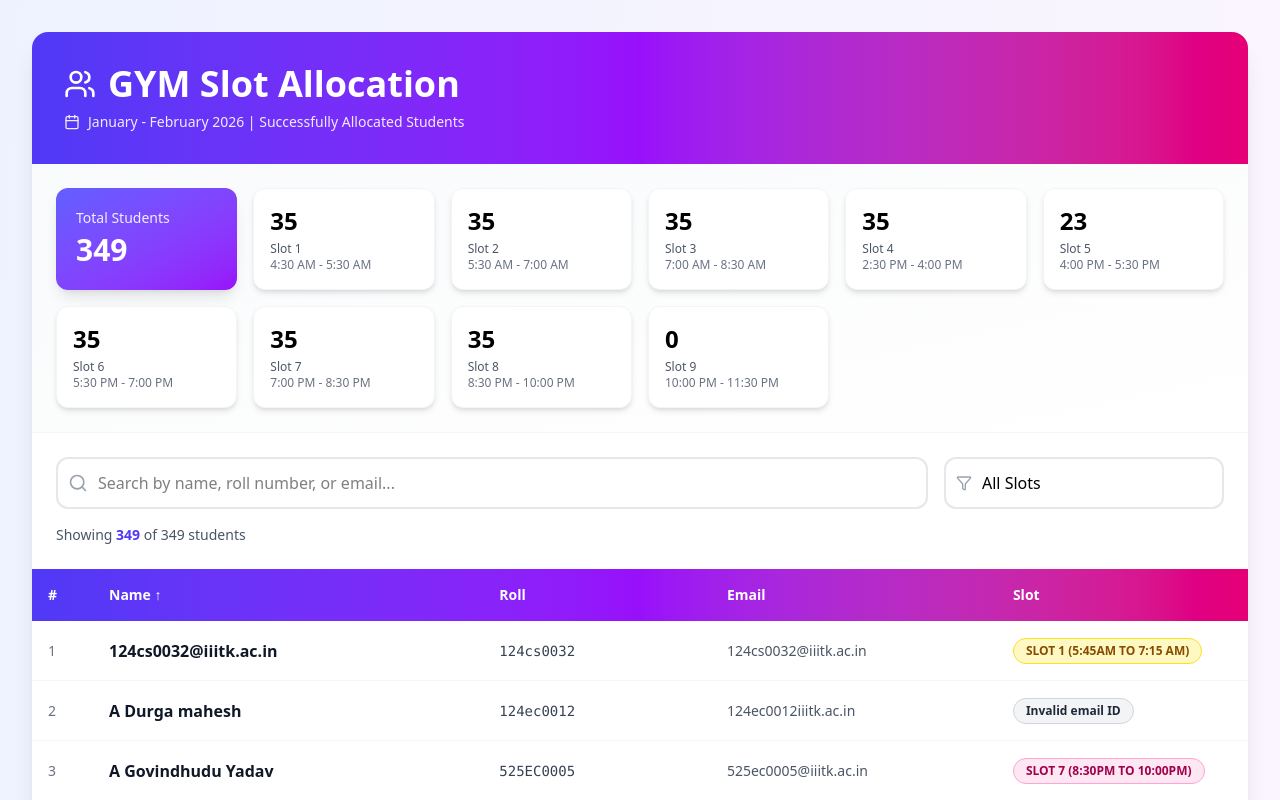
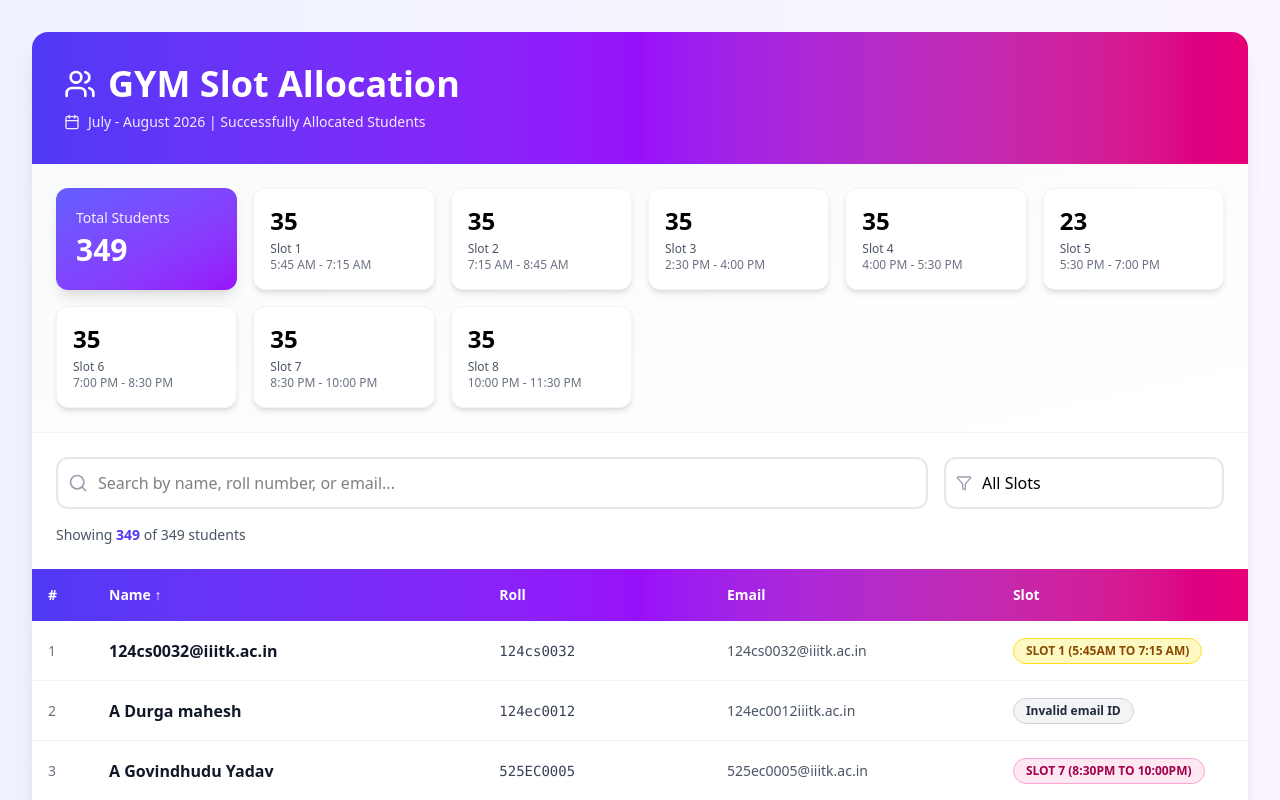
Before and after one commit to jatindevz/gymslots, a React (Vite) app: page / in a window 1280 px wide. Shown: the top 800 px of the page. Built offline with nearby package versions, Linux system fonts and the light colour scheme.

Commit message:
Update App.jsx

```diff
--- a/src/App.jsx
+++ b/src/App.jsx
@@ -182,7 +182,7 @@ export default function GymAllocationResults({ csvPath = "/data/results-new.csv"
     URL.revokeObjectURL(url);
   };
 
-  // badge classes for up to 9 slots
+  // badge classes for up to 8 slots
   function slotBadgeClass(slot) {
     if (!slot) return "bg-gray-200 text-gray-800";
     const upper = slot.toUpperCase();
@@ -194,21 +194,19 @@ export default function GymAllocationResults({ csvPath = "/data/results-new.csv"
     if (upper.includes("SLOT 6")) return "bg-amber-100 text-amber-800 border border-amber-300";
     if (upper.includes("SLOT 7")) return "bg-pink-100 text-pink-800 border border-pink-300";
     if (upper.includes("SLOT 8")) return "bg-sky-100 text-sky-800 border border-sky-300";
-    if (upper.includes("SLOT 9")) return "bg-lime-100 text-lime-800 border border-lime-300";
     return "bg-gray-100 text-gray-800 border border-gray-300";
   }
 
-  // definitive slot info for the UI (9 slots)
+  // definitive slot info for the UI (8 slots)
   const slotInfo = [
-    { num: 1, time: "4:30 AM - 5:30 AM", color: "yellow" },
-    { num: 2, time: "5:30 AM - 7:00 AM", color: "cyan" },
-    { num: 3, time: "7:00 AM - 8:30 AM", color: "green" },
-    { num: 4, time: "2:30 PM - 4:00 PM", color: "red" },
-    { num: 5, time: "4:00 PM - 5:30 PM", color: "purple" },
-    { num: 6, time: "5:30 PM - 7:00 PM", color: "amber" },
-    { num: 7, time: "7:00 PM - 8:30 PM", color: "pink" },
-    { num: 8, time: "8:30 PM - 10:00 PM", color: "sky" },
-    { num: 9, time: "10:00 PM - 11:30 PM", color: "lime" },
+    { num: 1, time: "5:45 AM - 7:15 AM", color: "yellow" },
+    { num: 2, time: "7:15 AM - 8:45 AM", color: "cyan" },
+    { num: 3, time: "2:30 PM - 4:00 PM", color: "green" },
+    { num: 4, time: "4:00 PM - 5:30 PM", color: "red" },
+    { num: 5, time: "5:30 PM - 7:00 PM", color: "purple" },
+    { num: 6, time: "7:00 PM - 8:30 PM", color: "amber" },
+    { num: 7, time: "8:30 PM - 10:00 PM", color: "pink" },
+    { num: 8, time: "10:00 PM - 11:30 PM", color: "sky" },
   ];
 
   return (
@@ -223,7 +221,7 @@ export default function GymAllocationResults({ csvPath = "/data/results-new.csv"
             </div>
             <div className="flex items-center gap-2 text-sm opacity-90">
               <Calendar className="w-4 h-4" />
-              <p>January - February 2026 | Successfully Allocated Students</p>
+              <p>July - August 2026 | Successfully Allocated Students</p>
             </div>
           </div>
 
```
